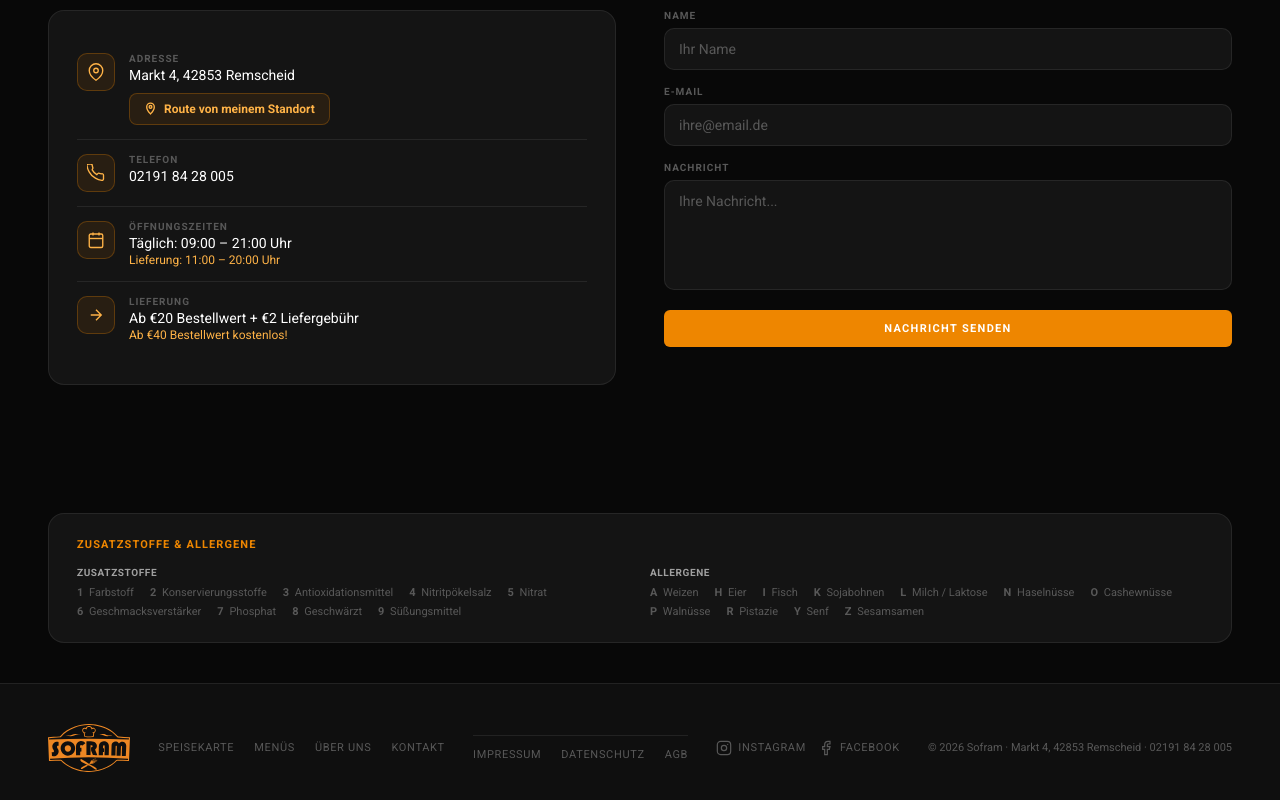
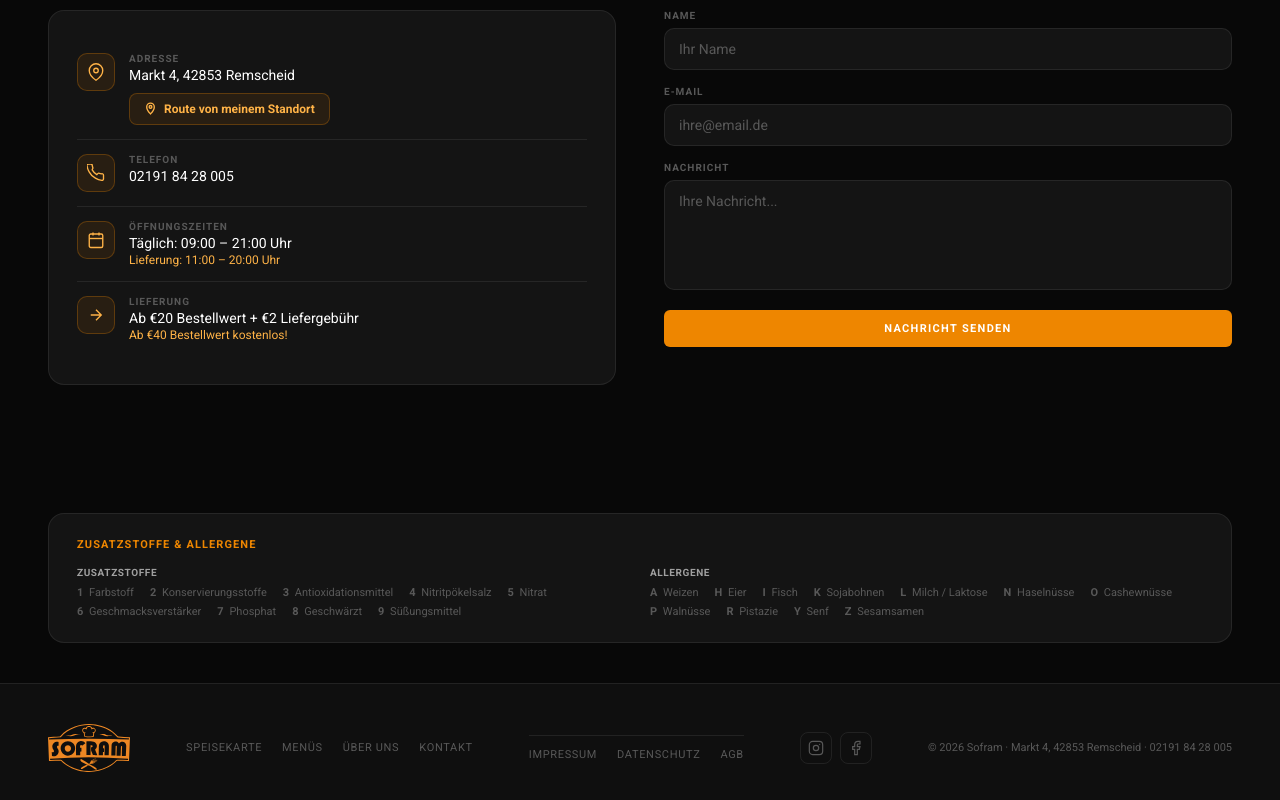
Before and after one commit to Farzad-Design/Sofram-App, a plain HTML site: page index.html in a window 1280 px wide. Shown: the part 7024-7824 px from the top of the page. Drawn offline with Linux system fonts and the light colour scheme; a web font is replaced by a local one.

Commit message:
Footer social links: icon only, remove text labels

```diff
--- a/index.html
+++ b/index.html
@@ -846,14 +846,12 @@ footer{background:var(--bg2);border-top:1px solid var(--border);padding:40px 0 2
     <a class="footer-link" href="datenschutz.html">Datenschutz</a>
     <a class="footer-link" href="agb.html">AGB</a>
    </div>
-   <div style="display:flex;gap:12px;align-items:center">
-    <a href="#" class="footer-link" style="display:flex;align-items:center;gap:6px" title="Instagram">
+   <div style="display:flex;gap:8px;align-items:center">
+    <a href="#" class="footer-link" style="display:flex;align-items:center;justify-content:center;width:32px;height:32px;border-radius:8px;border:1px solid var(--border)" title="Instagram">
      <svg width="16" height="16" fill="none" viewBox="0 0 24 24" stroke="currentColor" stroke-width="1.8"><rect x="2" y="2" width="20" height="20" rx="5"/><circle cx="12" cy="12" r="4"/><circle cx="17.5" cy="6.5" r="1" fill="currentColor" stroke="none"/></svg>
-     Instagram
     </a>
-    <a href="#" class="footer-link" style="display:flex;align-items:center;gap:6px" title="Facebook">
+    <a href="#" class="footer-link" style="display:flex;align-items:center;justify-content:center;width:32px;height:32px;border-radius:8px;border:1px solid var(--border)" title="Facebook">
      <svg width="16" height="16" fill="none" viewBox="0 0 24 24" stroke="currentColor" stroke-width="1.8"><path d="M18 2h-3a5 5 0 00-5 5v3H7v4h3v8h4v-8h3l1-4h-4V7a1 1 0 011-1h3z"/></svg>
-     Facebook
     </a>
    </div>
    <div class="footer-copy">© 2026 Sofram · Markt 4, 42853 Remscheid · 02191 84 28 005</div>
```
